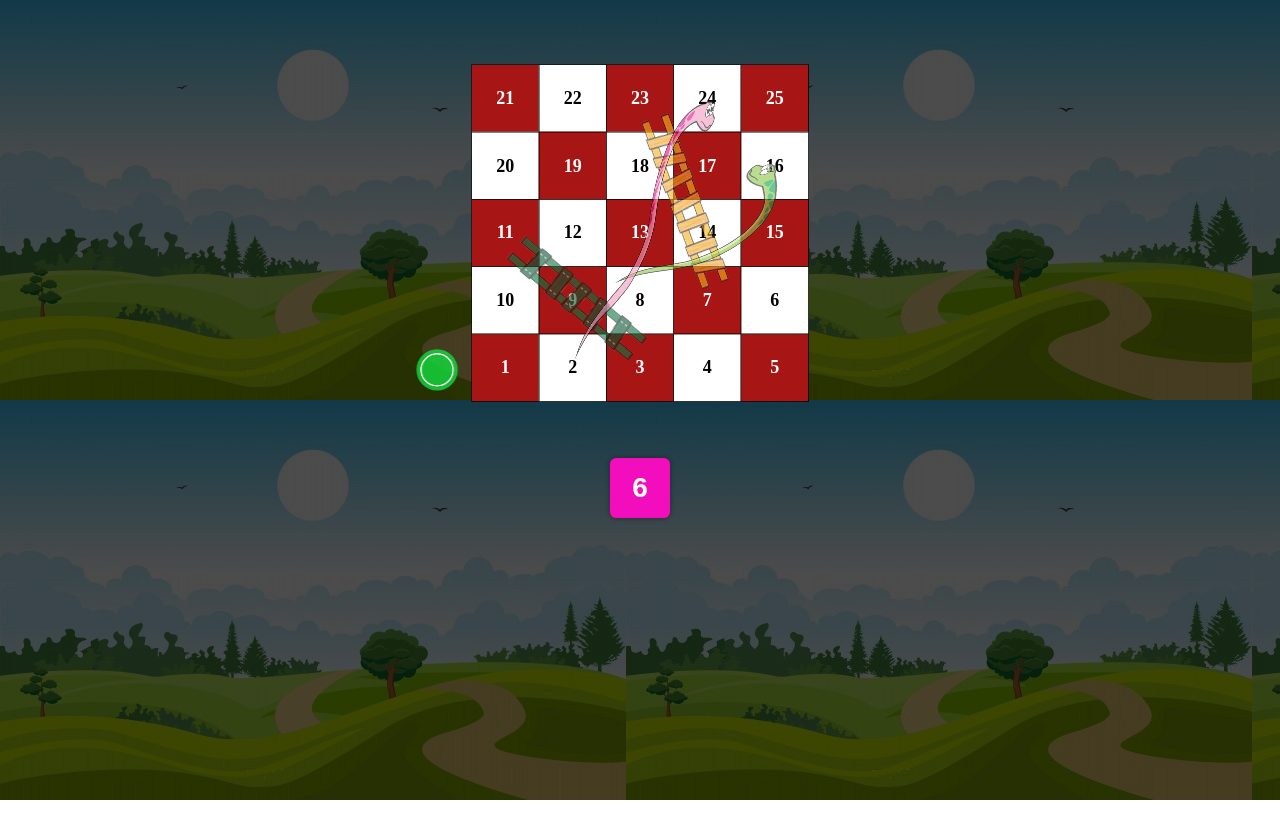
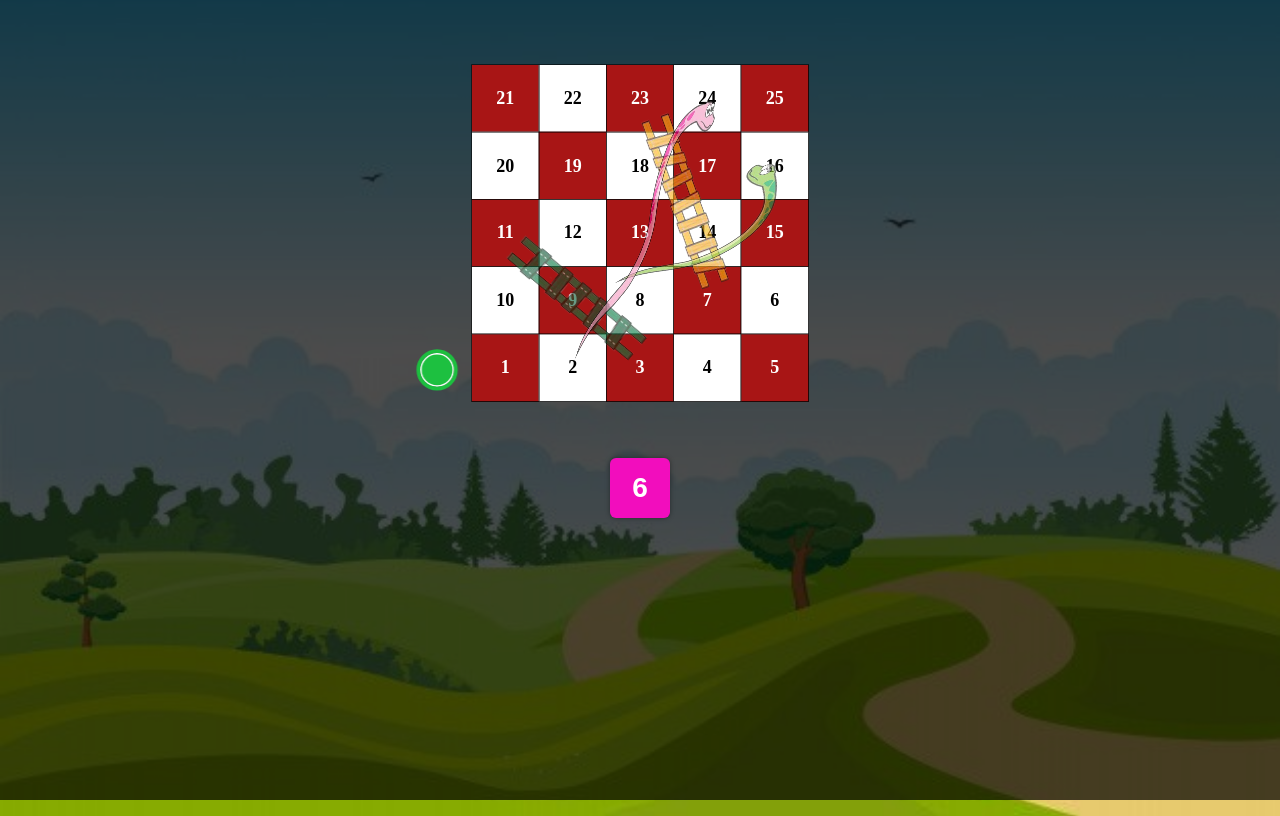
Before and after one commit to mhdfarish/snake-ladder-game, a plain HTML site: page index.html in a window 1280 px wide. Drawn offline with Linux system fonts and the light colour scheme.

Commit message:
background fixed

```diff
--- a/index.html
+++ b/index.html
@@ -7,8 +7,12 @@
     <title>Snake Ladder Game</title>
     <style>
         body {
+            min-height: 100vh;
             position: relative;
             background-image: url(./assets/nature.jpeg);
+            background-repeat: no-repeat;
+            background-size: cover;
+            background-position: center;
         }
         body::before {
             content: "";
```
